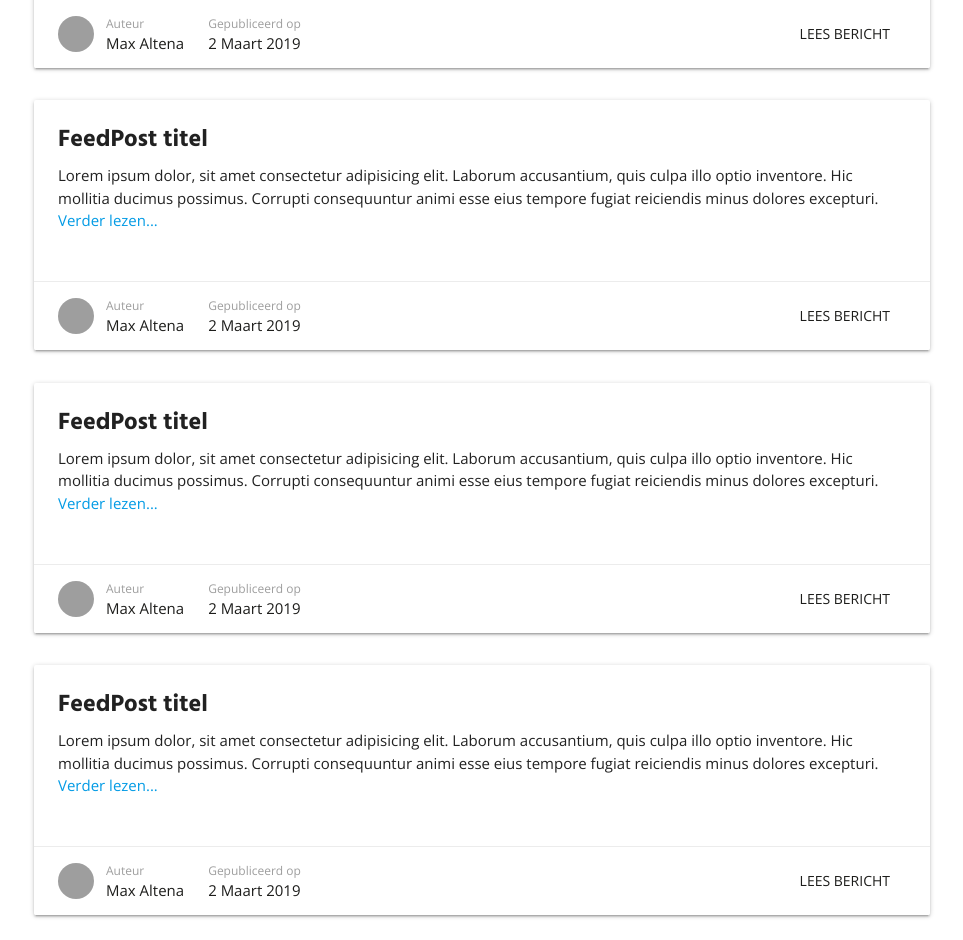
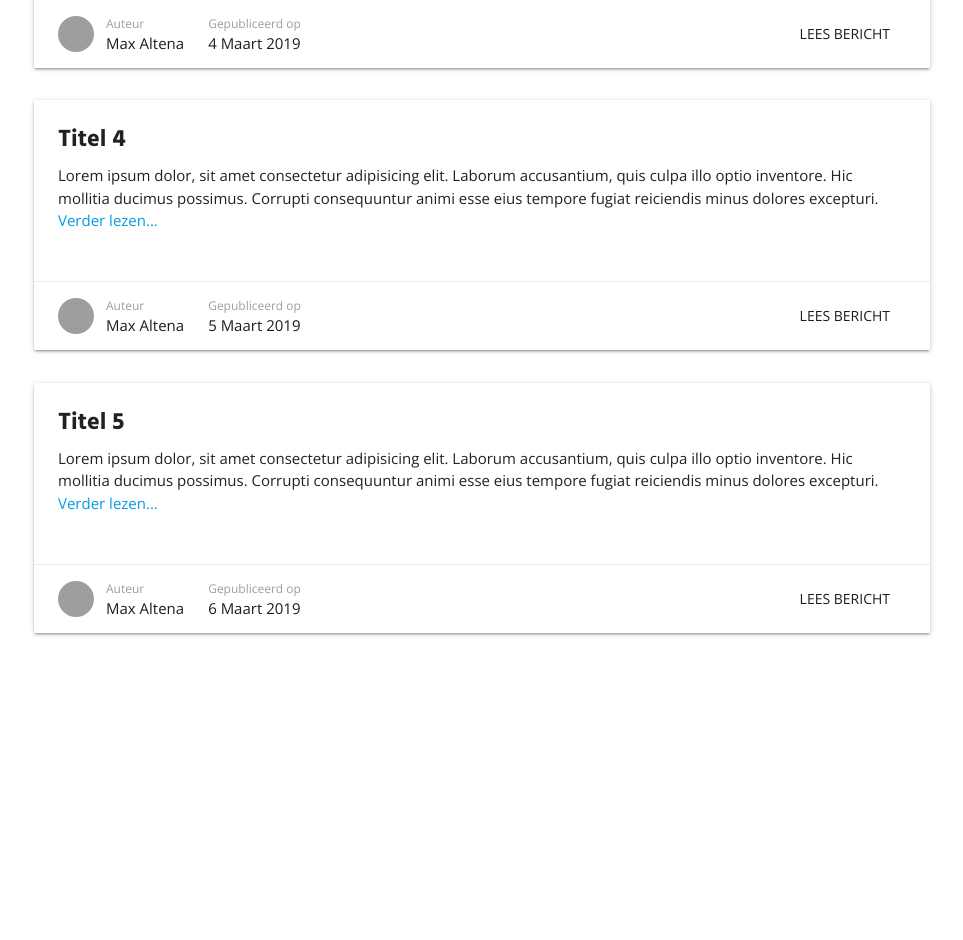
Before and after one commit to MaxAltena/projectb.maxaltena.com, a React (Create React App) app: page / in a window 1280 px wide. Shown: the part 780-1720 px from the top of the page, without its empty margins (158-1121 px from the left). After the commit the page ends 1438 px from the top, so only its background shows below. Built offline with nearby package versions, Linux system fonts and the light colour scheme; grey boxes are pictures that could not be loaded.

Commit message:
made feed dynamic

```diff
--- a/src/components/Feed/Feed.js
+++ b/src/components/Feed/Feed.js
@@ -1,15 +1,60 @@
 import React from "react";
 import FeedPost from "./FeedPost";
+
+const posts = [
+  {
+    id: 1,
+    title: "Titel 1",
+    preview:
+      "Lorem ipsum dolor, sit amet consectetur adipisicing elit. Laborum accusantium, quis culpa illo optio inventore. Hic mollitia ducimus possimus. Corrupti consequuntur animi esse eius tempore fugiat reiciendis minus dolores excepturi.",
+    image: "https://www.gravatar.com/avatar/2bd431953d5fdbf5bc245dce12944a9b",
+    author: "Max Altena",
+    date: "2 Maart 2019"
+  },
+  {
+    id: 2,
+    title: "Titel 2",
+    preview:
+      "Lorem ipsum dolor, sit amet consectetur adipisicing elit. Laborum accusantium, quis culpa illo optio inventore. Hic mollitia ducimus possimus. Corrupti consequuntur animi esse eius tempore fugiat reiciendis minus dolores excepturi.",
+    image: "https://www.gravatar.com/avatar/2bd431953d5fdbf5bc245dce12944a9b",
+    author: "Max Altena",
+    date: "3 Maart 2019"
+  },
+  {
+    id: 3,
+    title: "Titel 3",
+    preview:
+      "Lorem ipsum dolor, sit amet consectetur adipisicing elit. Laborum accusantium, quis culpa illo optio inventore. Hic mollitia ducimus possimus. Corrupti consequuntur animi esse eius tempore fugiat reiciendis minus dolores excepturi.",
+    image: "https://www.gravatar.com/avatar/2bd431953d5fdbf5bc245dce12944a9b",
+    author: "Max Altena",
+    date: "4 Maart 2019"
+  },
+  {
+    id: 4,
+    title: "Titel 4",
+    preview:
+      "Lorem ipsum dolor, sit amet consectetur adipisicing elit. Laborum accusantium, quis culpa illo optio inventore. Hic mollitia ducimus possimus. Corrupti consequuntur animi esse eius tempore fugiat reiciendis minus dolores excepturi.",
+    image: "https://www.gravatar.com/avatar/2bd431953d5fdbf5bc245dce12944a9b",
+    author: "Max Altena",
+    date: "5 Maart 2019"
+  },
+  {
+    id: 5,
+    title: "Titel 5",
+    preview:
+      "Lorem ipsum dolor, sit amet consectetur adipisicing elit. Laborum accusantium, quis culpa illo optio inventore. Hic mollitia ducimus possimus. Corrupti consequuntur animi esse eius tempore fugiat reiciendis minus dolores excepturi.",
+    image: "https://www.gravatar.com/avatar/2bd431953d5fdbf5bc245dce12944a9b",
+    author: "Max Altena",
+    date: "6 Maart 2019"
+  }
+];
 
 const Feed = () => {
   return (
     <div className="Feed">
-      <FeedPost />
-      <FeedPost />
-      <FeedPost />
-      <FeedPost />
-      <FeedPost />
-      <FeedPost />
+      {posts.map(post => {
+        return <FeedPost post={post} key={post.id} />;
+      })}
     </div>
   );
 };
--- a/src/components/Feed/FeedPost.js
+++ b/src/components/Feed/FeedPost.js
@@ -1,47 +1,36 @@
 import React from "react";
 import { Link } from "react-router-dom";
 
-const FeedPost = () => {
+const FeedPost = ({ post }) => {
+  const { id, title, preview, image, author, date } = post;
   return (
     <div className="FeedPost card">
       <div className="card-content">
-        <span className="card-title hind bold">FeedPost titel</span>
+        <span className="card-title hind bold">{title}</span>
         <p>
-          Lorem ipsum dolor, sit amet consectetur adipisicing elit. Laborum
-          accusantium, quis culpa illo optio inventore. Hic mollitia ducimus
-          possimus. Corrupti consequuntur animi esse eius tempore fugiat
-          reiciendis minus dolores excepturi.{" "}
-          <Link to="/post/id">Verder lezen...</Link>
+          {preview} <Link to={`/post/${id}`}>Verder lezen...</Link>
         </p>
       </div>
       <div className="card-action">
         <div className="info hide-on-small-only">
-          <img
-            src="https://www.gravatar.com/avatar/2bd431953d5fdbf5bc245dce12944a9b"
-            alt="Auteur"
-            className="circle"
-          />
+          <img src={image} alt="Auteur" className="circle" />
           <div>
             <span>Auteur</span>
-            <span>Max Altena</span>
+            <span>{author}</span>
           </div>
           <div>
             <span>Gepubliceerd op</span>
-            <span>2 Maart 2019</span>
+            <span>{date}</span>
           </div>
         </div>
         <div className="info hide-on-med-and-up">
-          <img
-            src="https://www.gravatar.com/avatar/2bd431953d5fdbf5bc245dce12944a9b"
-            alt="Auteur"
-            className="circle"
-          />
+          <img src={image} alt="Auteur" className="circle" />
           <div>
-            <span>Max Altena</span>
-            <span>2 Maart 2019</span>
+            <span>{author}</span>
+            <span>{date}</span>
           </div>
         </div>
-        <Link to="/post/id" className="btn-flat waves-effect">
+        <Link to={`/post/${id}`} className="btn-flat waves-effect">
           Lees bericht
         </Link>
       </div>
```
